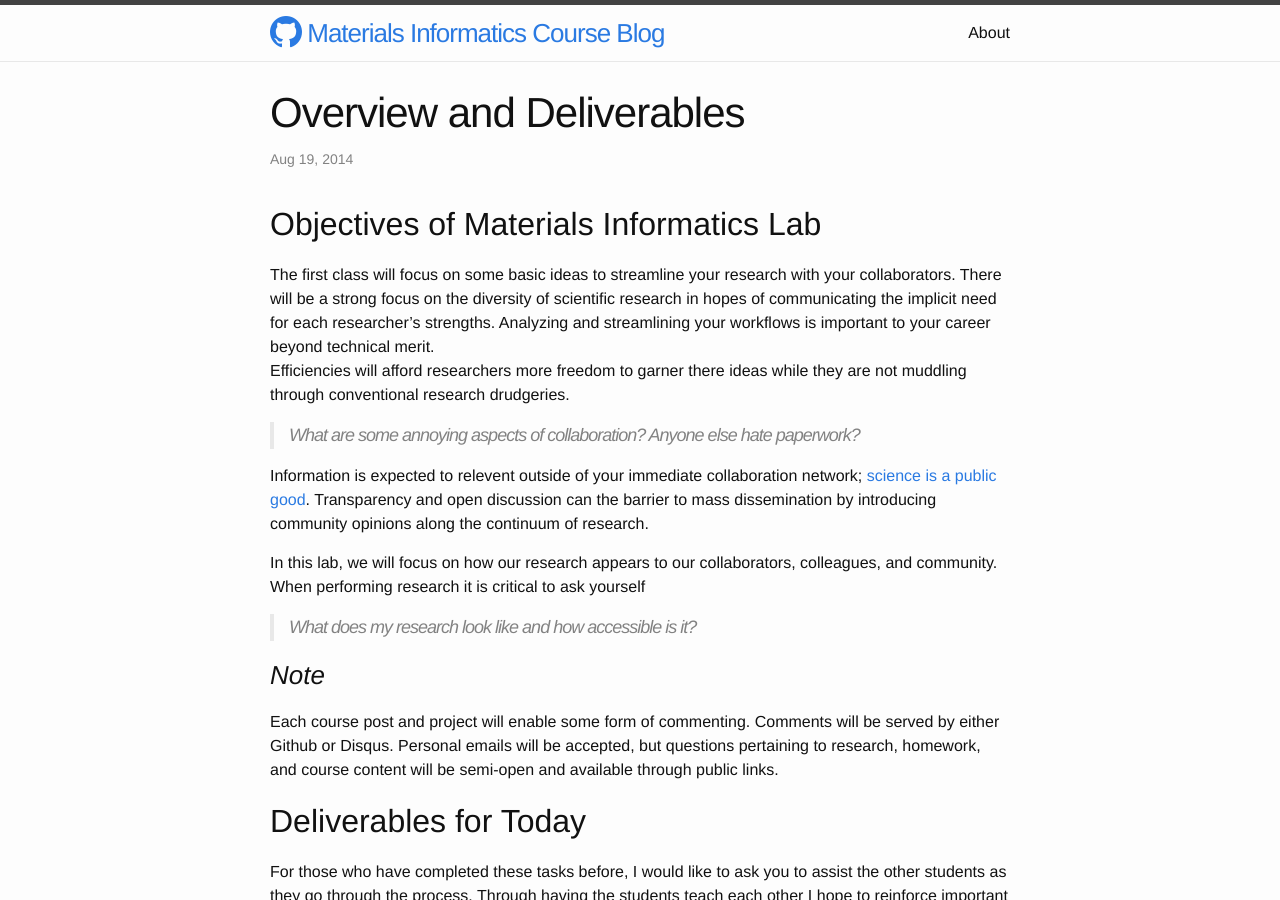
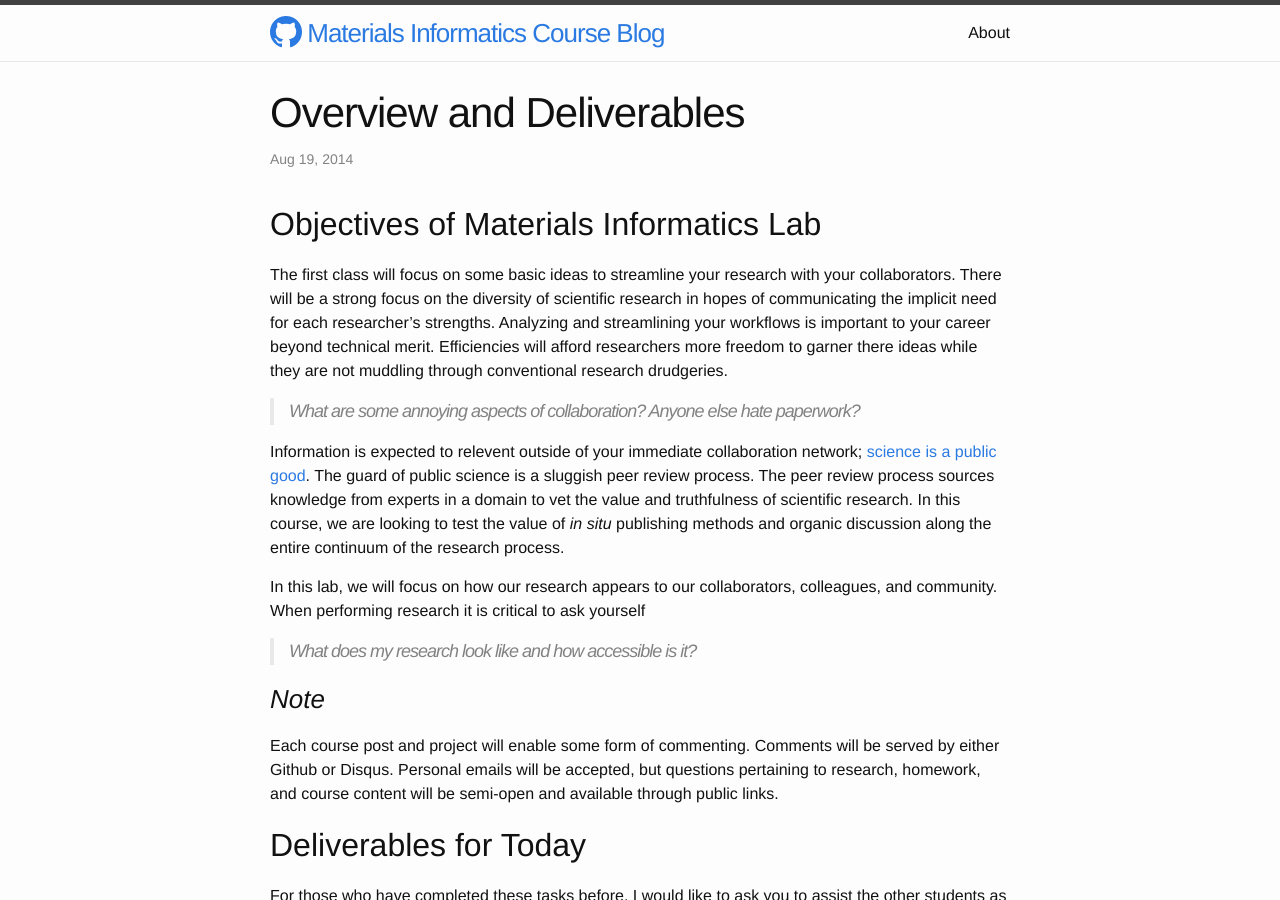
Before and after one commit to tonyfast/Materials-Informatics-Lab, a Jekyll site: the page built from _posts/2014-08-19-Course-Overview.html, in a window 1280 px wide and 900 px high. Built offline with Jekyll 4.4.1, drawn with Linux system fonts in a browser that asks for light colours; comment, search, counter and statistics services are not loaded.

Commit message:
Update 2014-08-19-Course-Overview.html

```diff
--- a/_posts/2014-08-19-Course-Overview.html
+++ b/_posts/2014-08-19-Course-Overview.html
@@ -10,15 +10,16 @@ categories: Lab1
 The first class will focus on some basic ideas to streamline your research with your
 collaborators.  There will be a strong focus on the diversity of scientific research in hopes of
 communicating the implicit need for each researcher's strengths.  Analyzing
-and streamlining your workflows is important to your career beyond technical merit.
-Efficiencies will afford researchers more freedom to garner there ideas while they are
+and streamlining your workflows is important to your career beyond technical merit.  Efficiencies
+will afford researchers more freedom to garner there ideas while they are
 not muddling through conventional research drudgeries.
 
 > What are some annoying aspects of collaboration?  Anyone else hate paperwork?
 
 Information is expected to relevent outside of your immediate collaboration network; [science is a public good](http://www.sciencebusiness.net/pdfs/innovationboard/Scientific_Knowledge_-_Haskel_Imperial_College.pdf).
-Transparency and open discussion can the barrier to mass dissemination
-by introducing community opinions along the continuum of research.
+The guard of public science is a sluggish peer review process.  The peer review process sources knowledge from experts
+in a domain to vet the value and truthfulness of scientific research.  In this course, we are looking to test
+the value of *in situ* publishing methods and organic discussion along the entire continuum of the research process.
 
 In this lab, we will focus on how our research appears to our collaborators,
 colleagues, and community.  When performing research it is critical to ask yourself
```
